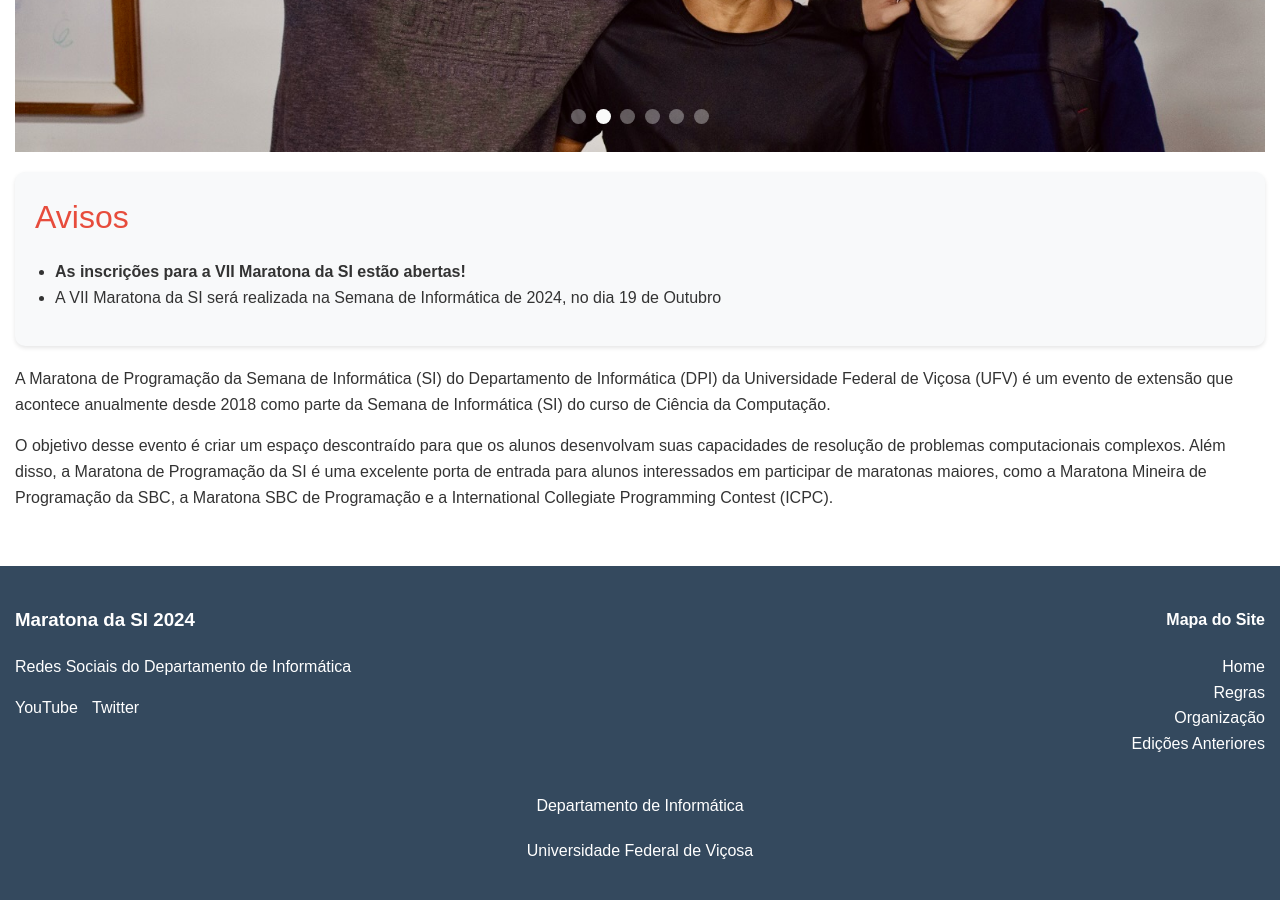
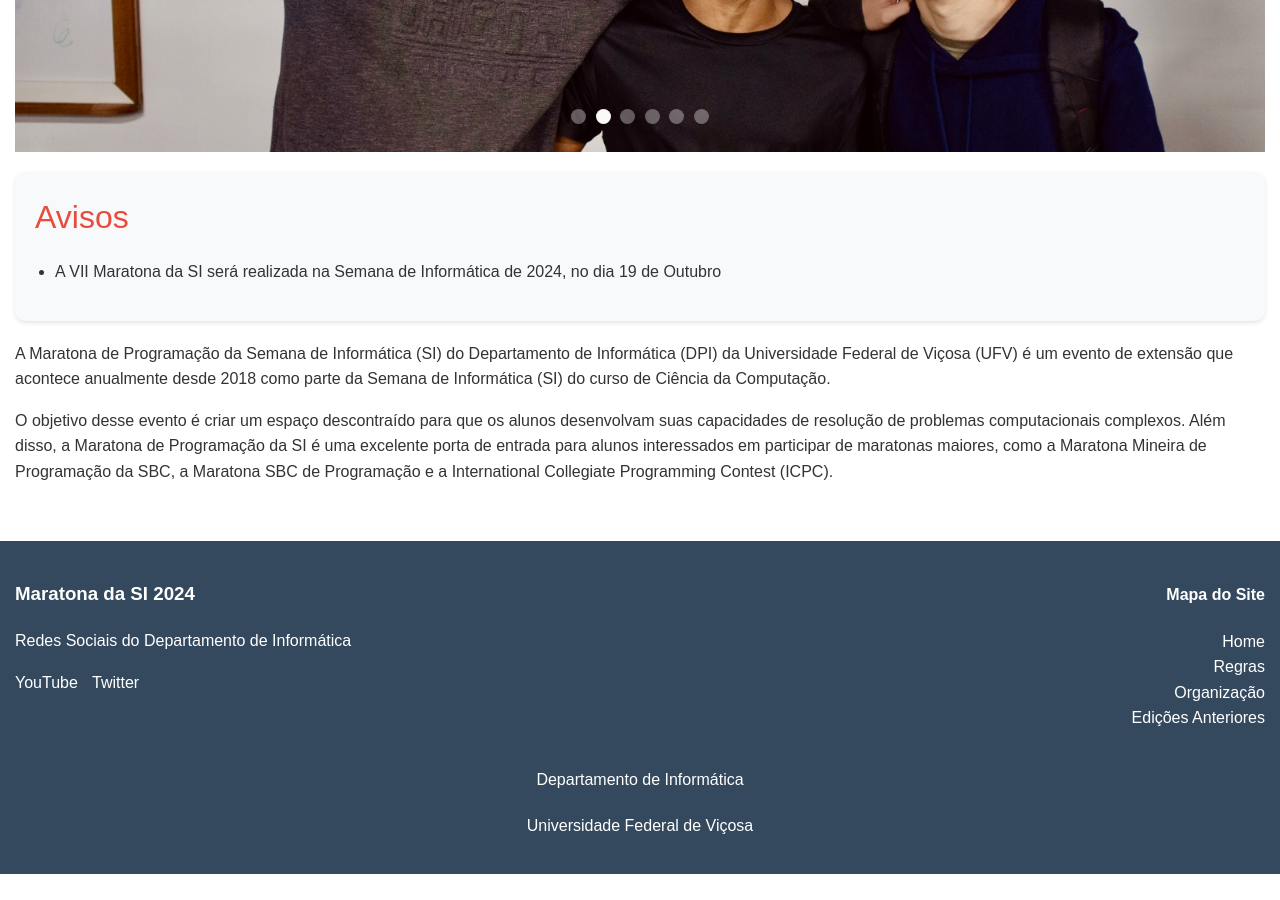
Before and after one commit to maratonaufv/maratona-si, a Jekyll site: the page built from index.md, in a window 1280 px wide and 900 px high, scrolled down 661 px. Built offline with Jekyll 4.4.1, drawn with Linux system fonts in a browser that asks for light colours; after the commit the page ends 1535 px from its top, so only the background shows below that.

Commit message:
Removed registration announcement

```diff
--- a/index.md
+++ b/index.md
@@ -19,7 +19,7 @@ carousels:
 
 ## Avisos
 
-- **As inscrições para a VII Maratona da SI estão abertas!**
+<!-- - **As inscrições para a VII Maratona da SI estão abertas!** -->
 - A VII Maratona da SI será realizada na Semana de Informática de 2024, no dia 19 de Outubro
 
 </div>
```
